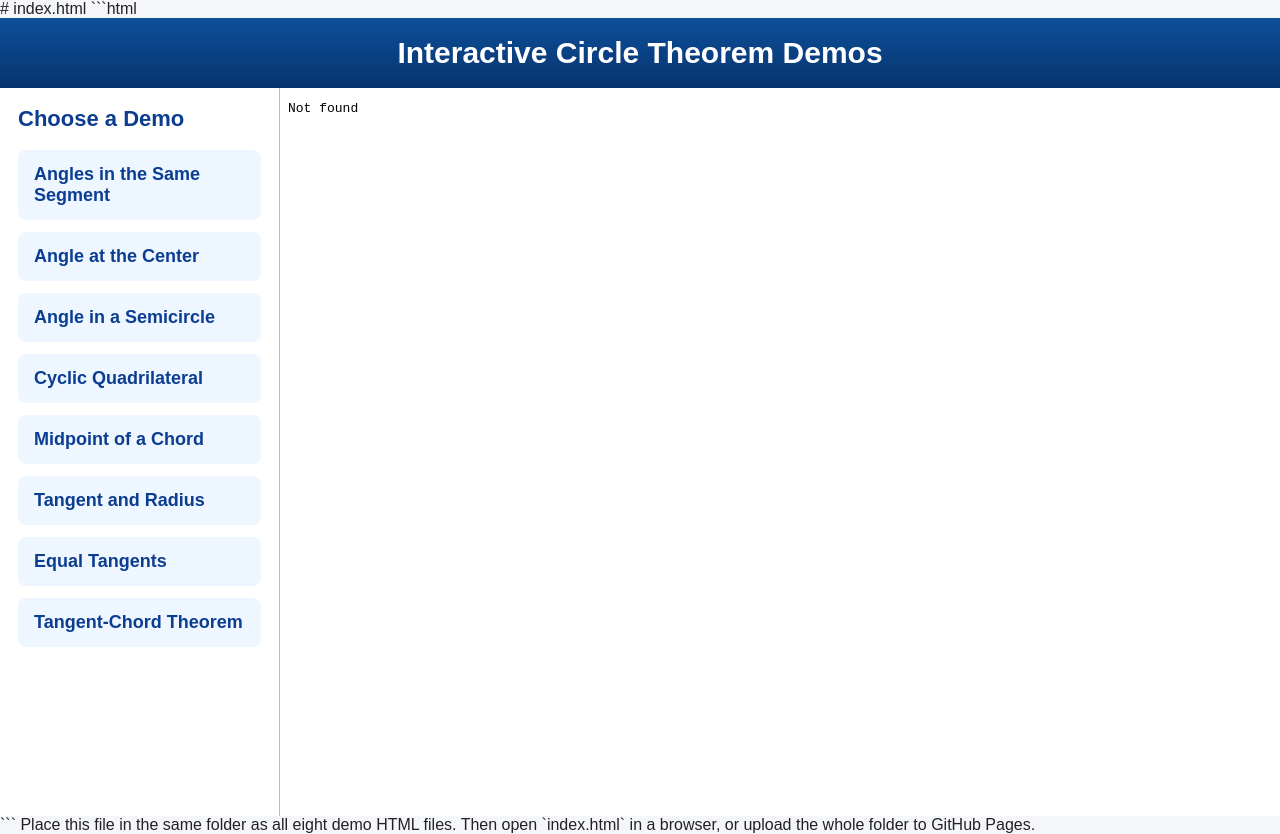
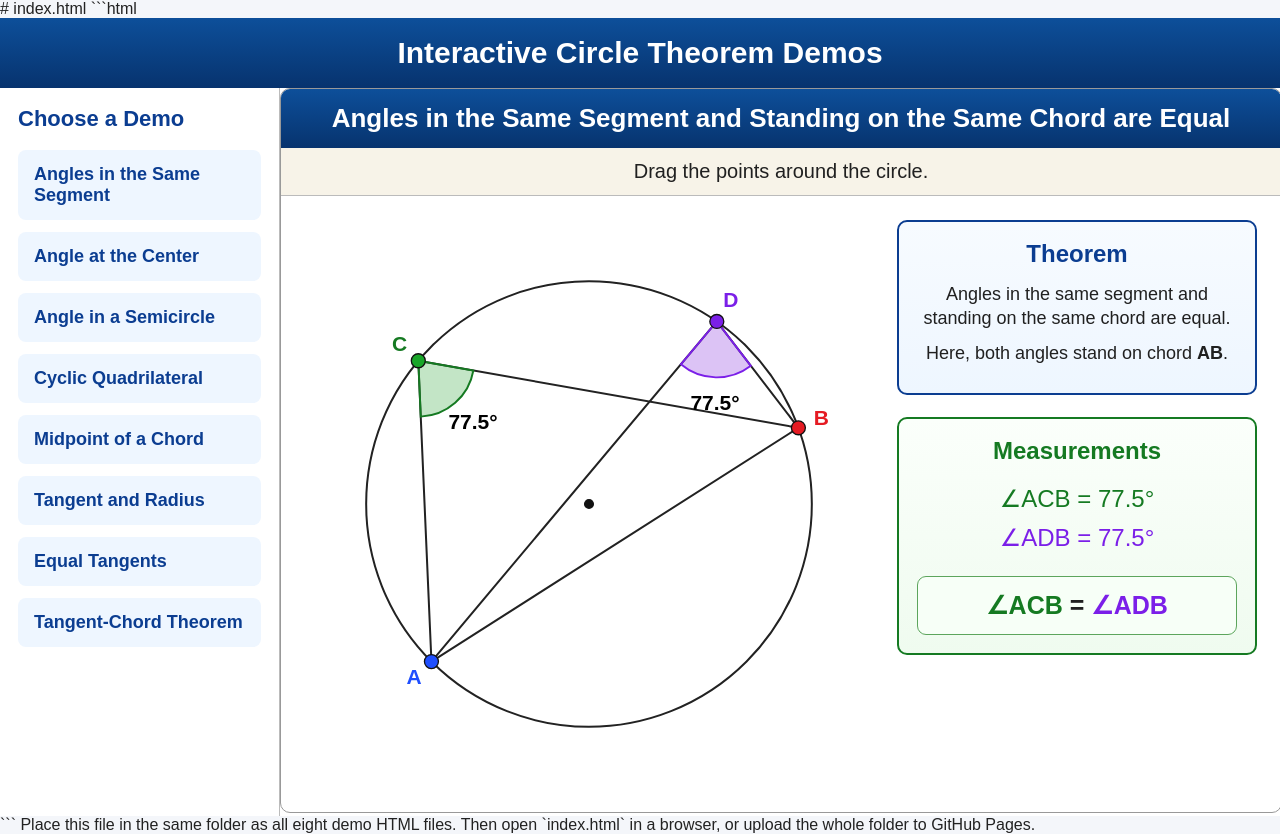
Before and after one commit to gboynton/circle-theorem-demos, a plain HTML site: page index.html in a window 1280 px wide. Drawn offline with Linux system fonts and the light colour scheme.

Commit message:
Add files via upload

````diff
--- a/index.html
+++ b/index.html
@@ -2,7 +2,6 @@
 
 ```html
 <!DOCTYPE html>
-  <html lang="en">
     <head>
     <meta charset="UTF-8" />
       <meta name="viewport" content="width=device-width, initial-scale=1.0" />
@@ -136,7 +135,7 @@
         <div class="viewer">
         <iframe
       id="demoFrame"
-      src="circle_theorem_same_segment_demo_center_dot_nondiameter.html">
+      src="circle_theorem_same_segment_demo.html">
         </iframe>
         </div>
 
````
